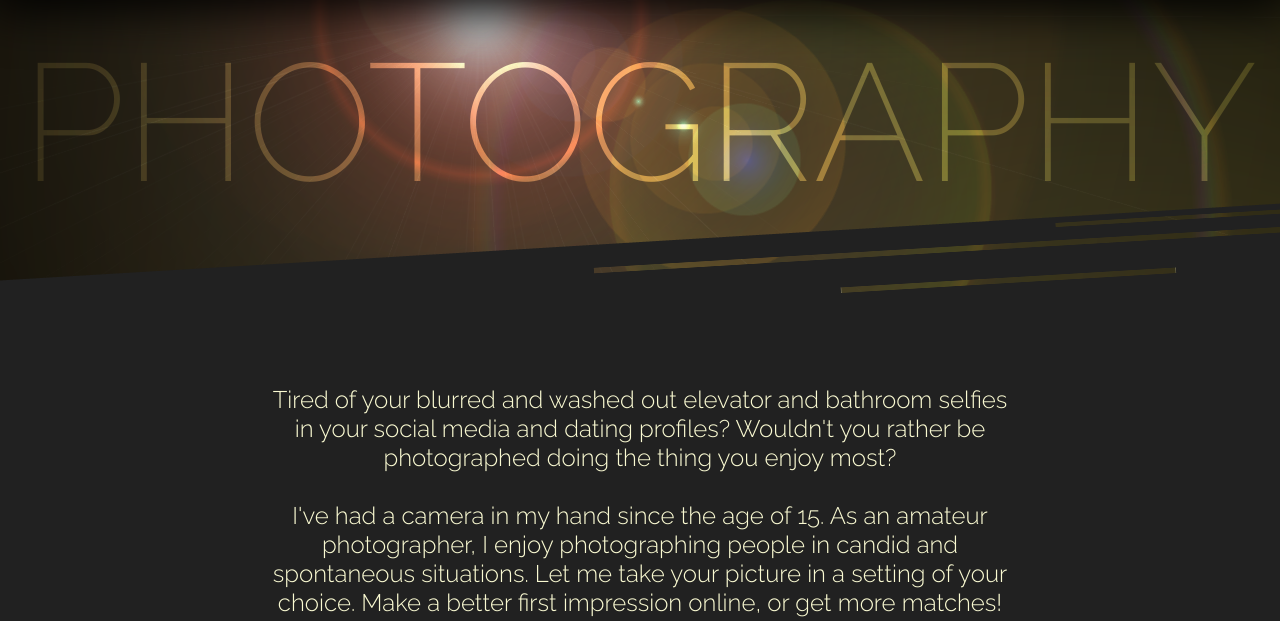
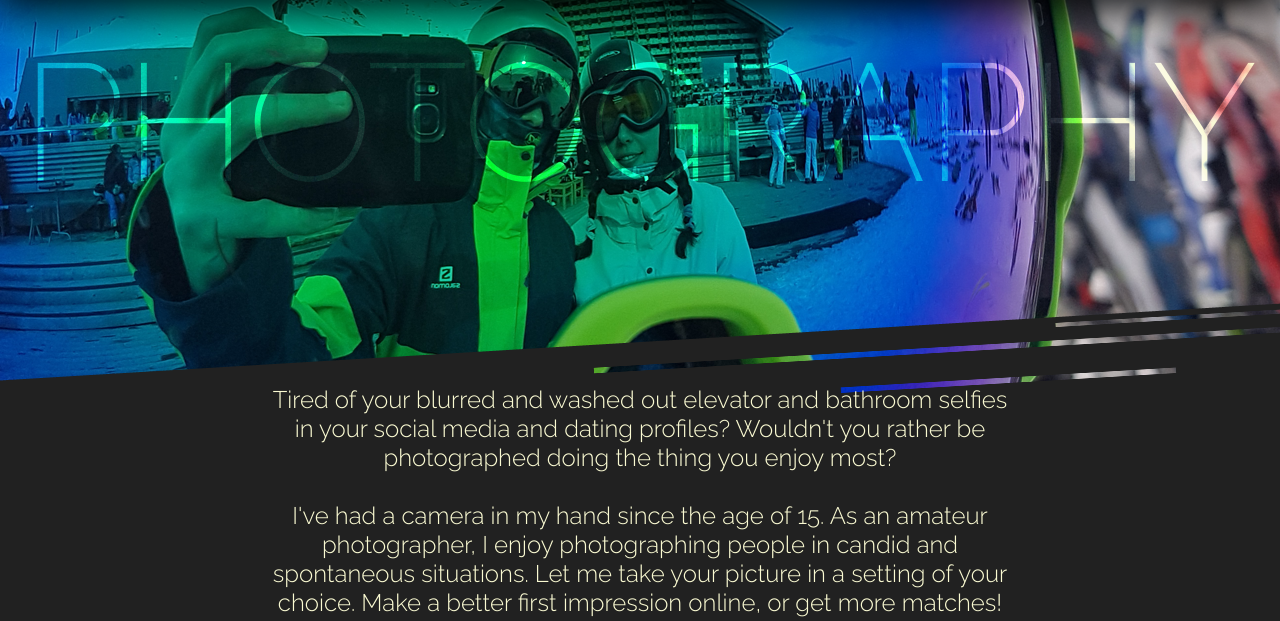
Before and after one commit to danielug/website, a PHP site: page /photography in a window 1280 px wide. Shown: the part 98-719 px from the top of the page. Run offline with PHP 8.4, Linux system fonts and the light colour scheme.

Commit message:
adjust background images organization

```diff
--- a/art/index.html
+++ b/art/index.html
@@ -13,7 +13,7 @@
 	<meta name="og:description" content="Welcome to my website!">
 	<meta name="article:publisher" content="profile.php?id=61557169541826">
 	<meta name="og:updated_time" content="1741358096">
-	<link rel="stylesheet" href="../shared-styles/style.css">
+	<link rel="stylesheet" href="../shared-styles/style-shared.css">
 	<link rel="stylesheet" href="styles/style-art.css">
 	<link rel="stylesheet" href="https://fonts.googleapis.com/css?family=Raleway">
 	<link href="https://fonts.googleapis.com/css2?family=Raleway:ital,wght@0,100..900;1,100..900&display=swap" rel="stylesheet">
--- a/art/styles/style-art.css
+++ b/art/styles/style-art.css
@@ -1,3 +1,7 @@
+main {
+  background-image: url("https://raw.githubusercontent.com/danielug/website/main/art/images/background-art.png");
+}
+
 #title-container {
   display: table;
   position: absolute;
--- a/career/index.html
+++ b/career/index.html
@@ -13,7 +13,7 @@
 	<meta name="og:description" content="Welcome to my website!">
 	<meta name="article:publisher" content="profile.php?id=61557169541826">
 	<meta name="og:updated_time" content="1741358096">
-	<link rel="stylesheet" href="../shared-styles/style.css">
+	<link rel="stylesheet" href="../shared-styles/style-shared.css">
 	<link rel="stylesheet" href="styles/style-career.css">
 	<link rel="stylesheet" href="https://fonts.googleapis.com/css?family=Raleway">
 	<link href="https://fonts.googleapis.com/css2?family=Raleway:ital,wght@0,100..900;1,100..900&amp;display=swap" rel="stylesheet">
--- a/career/styles/style-career.css
+++ b/career/styles/style-career.css
@@ -1,3 +1,7 @@
+main {
+  background-image: url("https://raw.githubusercontent.com/danielug/website/main/career/images/background-career.png");
+}
+
 #menu-item-career {
   border-bottom-style: double;
   border-bottom-color: var(--blue);
--- a/index.html
+++ b/index.html
@@ -13,7 +13,7 @@
 	<meta name="og:description" content="Welcome to my website!">
 	<meta name="article:publisher" content="profile.php?id=61557169541826">
 	<meta name="og:updated_time" content="1741358096">
-	<link rel="stylesheet" href="shared-styles/style.css">
+	<link rel="stylesheet" href="shared-styles/style-shared.css">
 	<link rel="stylesheet" href="styles/style-home.css">
 	<link rel="stylesheet" href="https://fonts.googleapis.com/css?family=Raleway">
 	<link href="https://fonts.googleapis.com/css2?family=Raleway:ital,wght@0,100..900;1,100..900&amp;display=swap" rel="stylesheet">
--- a/photography/index.html
+++ b/photography/index.html
@@ -13,7 +13,7 @@
 	<meta name="og:description" content="Welcome to my website!">
 	<meta name="article:publisher" content="profile.php?id=61557169541826">
 	<meta name="og:updated_time" content="1741358096">
-	<link rel="stylesheet" href="../shared-styles/style.css">
+	<link rel="stylesheet" href="../shared-styles/style-shared.css">
 	<link rel="stylesheet" href="styles/style-photography.css">
 	<link rel="stylesheet" href="https://fonts.googleapis.com/css?family=Raleway">
 	<link href="https://fonts.googleapis.com/css2?family=Raleway:ital,wght@0,100..900;1,100..900&display=swap" rel="stylesheet">
--- a/photography/styles/style-photography.css
+++ b/photography/styles/style-photography.css
@@ -1,3 +1,7 @@
+main {
+  background-image: url("https://raw.githubusercontent.com/danielug/website/main/photography/images/background-photography.png");
+}
+
 #menu-item-photography {
   border-bottom-style: double;
   border-bottom-color: var(--blue);
--- a/shared-styles/style.css
+++ b/shared-styles/style-shared.css
@@ -59,7 +59,6 @@ main {
   width: var(--content-width);
   max-width: 100%;
   margin: 0 auto;
-  background-image: url("https://raw.githubusercontent.com/danielug/website/main/shared-images/background.png");
   background-repeat: no-repeat;
   background-position: top;
   background-attachment: fixed;
--- a/styles/style-home.css
+++ b/styles/style-home.css
@@ -1,3 +1,6 @@
+main {
+  background-image: url("https://raw.githubusercontent.com/danielug/website/main/images/background.png");
+}
 #menu-item-home {
   border-bottom-style: double;
   border-bottom-color: var(--blue);
```
Also changed, not shown: career/images/background-career.png (added), images/background.png (renamed from shared-images/background.png), photography/images/background-photography.png.
